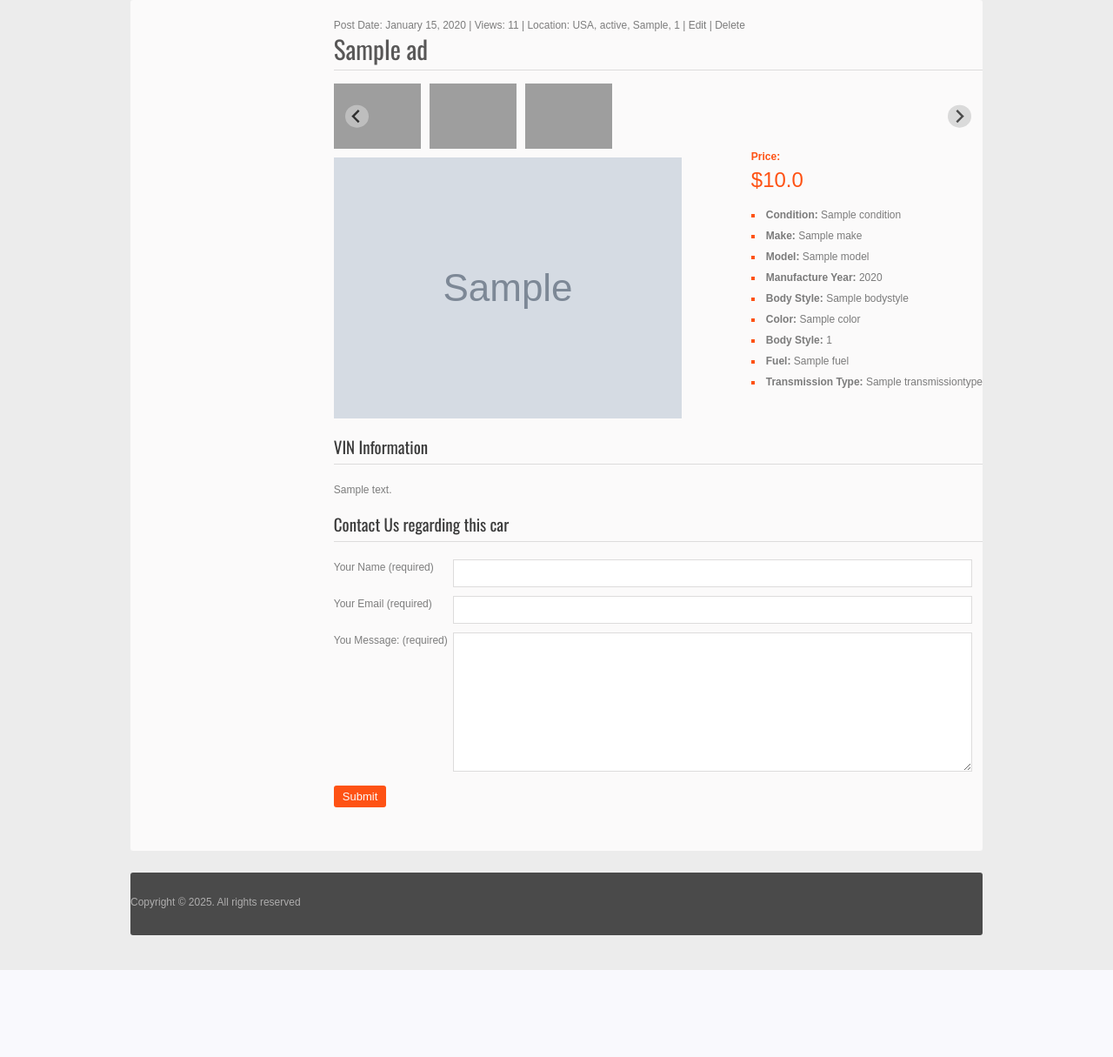
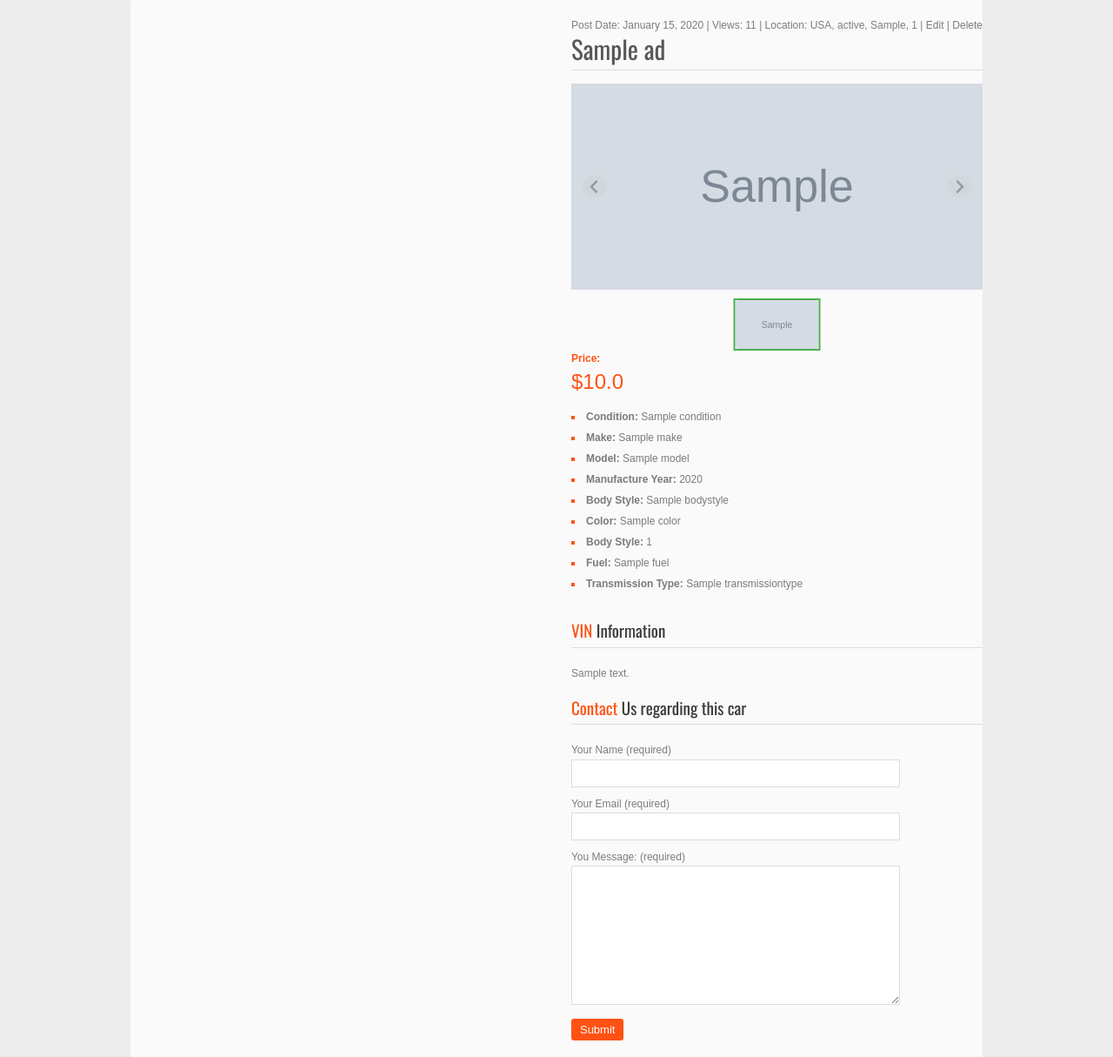
Before and after one commit to secretbit007/carstrucx, a Django app: page /detail/00000000-0000-0000-0000-000000000001/ in a window 1280 px wide. Shown: the part 230-1445 px from the top of the page at 87% size. Before the commit the page ends 1345 px from the top, so only its background shows below. Run offline with Django 5.2, Linux system fonts and the light colour scheme; tables that the repository leaves empty hold one stand-in row (values such as "Sample post"); grey boxes marked "Sample" are stand-in pictures; some libraries are stand-ins or nearby versions; some web fonts are replaced; grey boxes are pictures that could not be loaded.

Commit message:
Edit splide

```diff
--- a/cardealer/static/css/style.css
+++ b/cardealer/static/css/style.css
@@ -3520,7 +3520,56 @@ article.entry:first-child {margin-top: 0;}
     margin-bottom: 10px;
 }
 
-.splide__slide img {
+/* Container styling */
+.splide {
+	margin: 0 auto;
+	max-width: 1200px;
+  }
+
+  /* Main slider styling */
+  #main-slider {
+	margin-bottom: 10px;
+  }
+
+  #main-slider .splide__slide img {
 	width: 100%;
-	height: auto;
-}
+	height: 100%;
+	object-fit: cover;
+	border-radius: 8px;
+  }
+
+  /* Thumbnail slider styling */
+  #thumbnail-slider .splide__slide {
+	opacity: 0.6;
+	transition: opacity 0.3s ease;
+	cursor: pointer;
+  }
+
+  #thumbnail-slider .splide__slide.is-active {
+	opacity: 1;
+	border: 2px solid #4CAF50;
+  }
+
+  #thumbnail-slider .splide__slide img {
+	width: 100%;
+	height: 100%;
+	object-fit: cover;
+	border-radius: 4px;
+  }
+
+  /* Arrow styling */
+  .splide__arrow {
+	background: rgba(0, 0, 0, 0.7);
+  }
+
+  .splide__arrow:hover {
+	background: rgba(0, 0, 0, 0.9);
+  }
+
+  .splide__arrow--prev {
+	left: 1em;
+  }
+
+  .splide__arrow--next {
+	right: 1em;
+  }
--- a/cardealer/templates/detail.html
+++ b/cardealer/templates/detail.html
@@ -35,49 +35,31 @@
 				<span>Post Date: {{ posted_date | date:'F d, Y' }}</span> | <span>Views: {{ views }}</span> | <span>Location: USA, {{ state }}, {{ city }}, {{ zip }}</span> | <span><a href="{% url "cardealer:edit" pk=id %}">Edit</a></span> | <span><a href="{% url "cardealer:delete" pk=id %}">Delete</a></span>
 				<h2 class="title">{{ title }}</h2>
 
-				<section
-					id="thumbnail-carousel"
-					class="splide"
-					aria-label="The carousel with thumbnails. Selecting a thumbnail will change the Beautiful Gallery carousel."
-					>
+				<!-- Main Slider -->
+				<div class="splide" id="main-slider">
 					<div class="splide__track">
 					<ul class="splide__list">
+						{% for picture in pictures %}
 							<li class="splide__slide">
-									<img src="thumbnail01.jpg" alt="">
+								<img src="{{ picture.image.url }}" alt="Description 1">
 							</li>
-								<li class="splide__slide">
-									<img src="thumbnail02.jpg" alt="">
-								</li>
-								<li class="splide__slide">
-									<img src="thumbnail03.jpg" alt="">
-								</li>
+						{% endfor %}
 					</ul>
 					</div>
-				</section>
+				</div>
 
-				<div id="gallery" class="gallery">
-
-					<div class="slideshow-container">
-						<div id="loading" class="loader"></div>
-						<div id="slideshow" class="slideshow clearfix"></div>
-					</div><!--/ .slideshow-container-->
-
-					<div id="thumbs" class="clearfix">
-
-						<ul class="thumbs list-image clearfix">
+				<!-- Thumbnail Slider -->
+				<div class="splide" id="thumbnail-slider">
+					<div class="splide__track">
+					<ul class="splide__list">
 						{% for picture in pictures %}
-								<li>
-									<a class="thumb" name="leaf" href="{{ picture.image.url }}">
-										<img src="{{ picture.thumb_small.url }}" />
-									</a>
+							<li class="splide__slide">
+								<img src="{{ picture.thumb_small.url }}" alt="Thumbnail 1">
 							</li>
 						{% endfor %}
-
-						</ul><!--/ .thumbs-->
-
-					</div><!--/ #thumbs-->
-
-				</div><!--/ #gallery-->
+					</ul>
+					</div>
+				</div>
 
 				<div class="extra">
 
@@ -186,14 +168,41 @@
 
 	<!-- - - - - - - - - - - - - end Container - - - - - - - - - - - - - - - - -->
 	<script>
-		document.addEventListener( 'DOMContentLoaded', function () {
-			new Splide( '#thumbnail-carousel', {
-				  fixedWidth: 100,
-				  gap       : 10,
-				  rewind    : true,
-				  pagination: false,
-			} ).mount();
-		} );
+		document.addEventListener('DOMContentLoaded', function() {
+			// Main slider
+			var mainSlider = new Splide('#main-slider', {
+			  type: 'fade', // Use 'slide' or 'fade' effect
+			  heightRatio: 0.5, // Aspect ratio (height/width)
+			  pagination: false, // Disable default pagination
+			  arrows: true, // Show navigation arrows
+			  cover: true, // Images cover the slide area
+			});
+
+			// Thumbnail slider
+			var thumbnailSlider = new Splide('#thumbnail-slider', {
+			  fixedWidth: 100, // Width of each thumbnail
+			  fixedHeight: 60, // Height of each thumbnail
+			  gap: 10, // Space between thumbnails
+			  rewind: true, // Infinite loop
+			  pagination: false, // Disable pagination
+			  isNavigation: true, // Mark as navigation
+			  focus: 'center', // Center the active thumbnail
+			  arrows: false, // Hide arrows
+			  breakpoints: {
+				600: {
+				  fixedWidth: 60,
+				  fixedHeight: 44,
+				}
+			  }
+			});
+
+			// Sync both sliders
+			mainSlider.sync(thumbnailSlider);
+
+			// Mount both sliders
+			mainSlider.mount();
+			thumbnailSlider.mount();
+		});
 
 		$('#email-form').on('submit', function (event) {
 			event.preventDefault();
```
Lines whose indentation alone changed are shown as unchanged.
